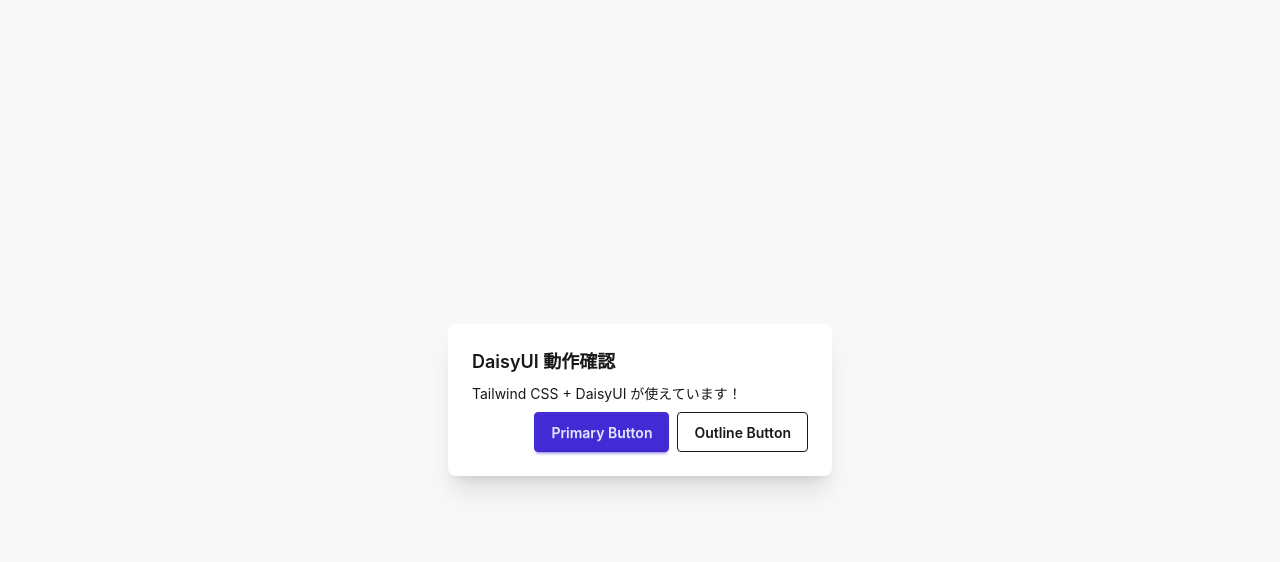
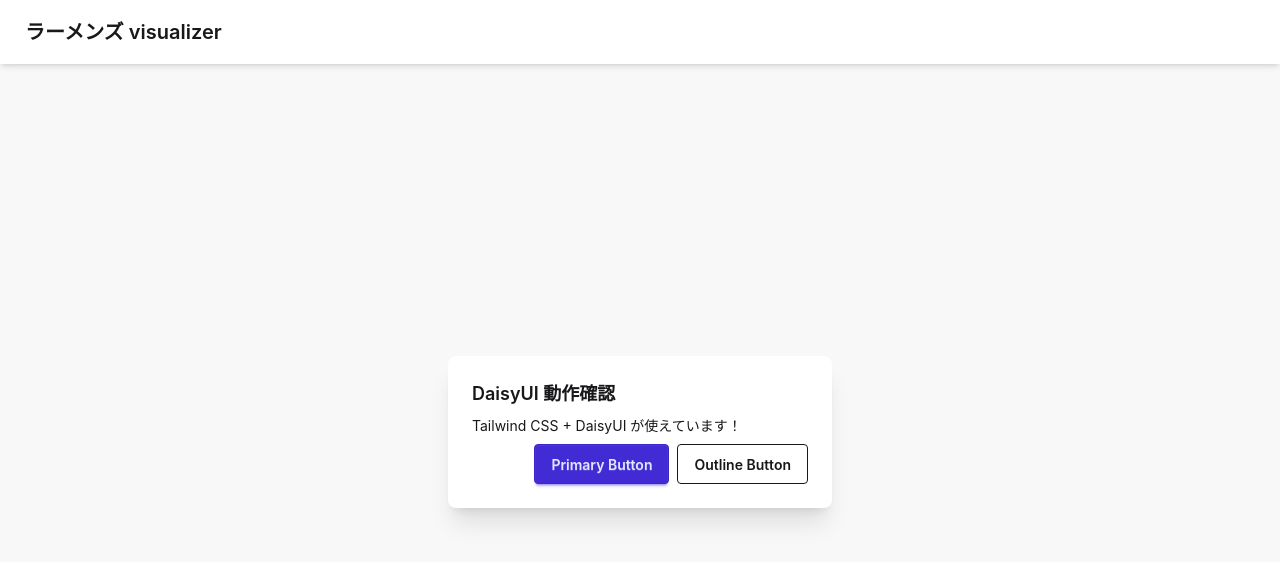
Before and after one commit to vdslab/theme2025-fruits, a React (Vite) app: page / in a window 1280 px wide. Shown: the top 562 px of the page. Built offline with nearby package versions, Linux system fonts and the light colour scheme.

Commit message:
Headerを追加

```diff
--- a/src/App.jsx
+++ b/src/App.jsx
@@ -1,6 +1,11 @@
+import Header from "./components/Header";
+
 export default function App() {
     return (
-        <div className="min-h-screen flex items-center justify-center bg-base-200">
+        <div className="min-h-screen bg-base-200 flex flex-col">
+            <Header />
+
+            <main className="flex-1 flex items-center justify-center">
                 <div className="card w-96 bg-base-100 shadow-xl">
                     <div className="card-body">
                         <h2 className="card-title">DaisyUI 動作確認</h2>
@@ -11,6 +16,7 @@
                         </div>
                     </div>
                 </div>
+            </main>
         </div>
     );
 }
--- /dev/null
+++ b/src/components/Header.jsx
@@ -0,0 +1,9 @@
+export default function Header() {
+    return (
+        <header className="navbar bg-base-100 shadow-md">
+            <div className="flex-1">
+                <a className="btn btn-ghost text-xl">ラーメンズ visualizer</a>
+            </div>
+        </header>
+    );
+}
```
Lines whose indentation alone changed are shown as unchanged.
